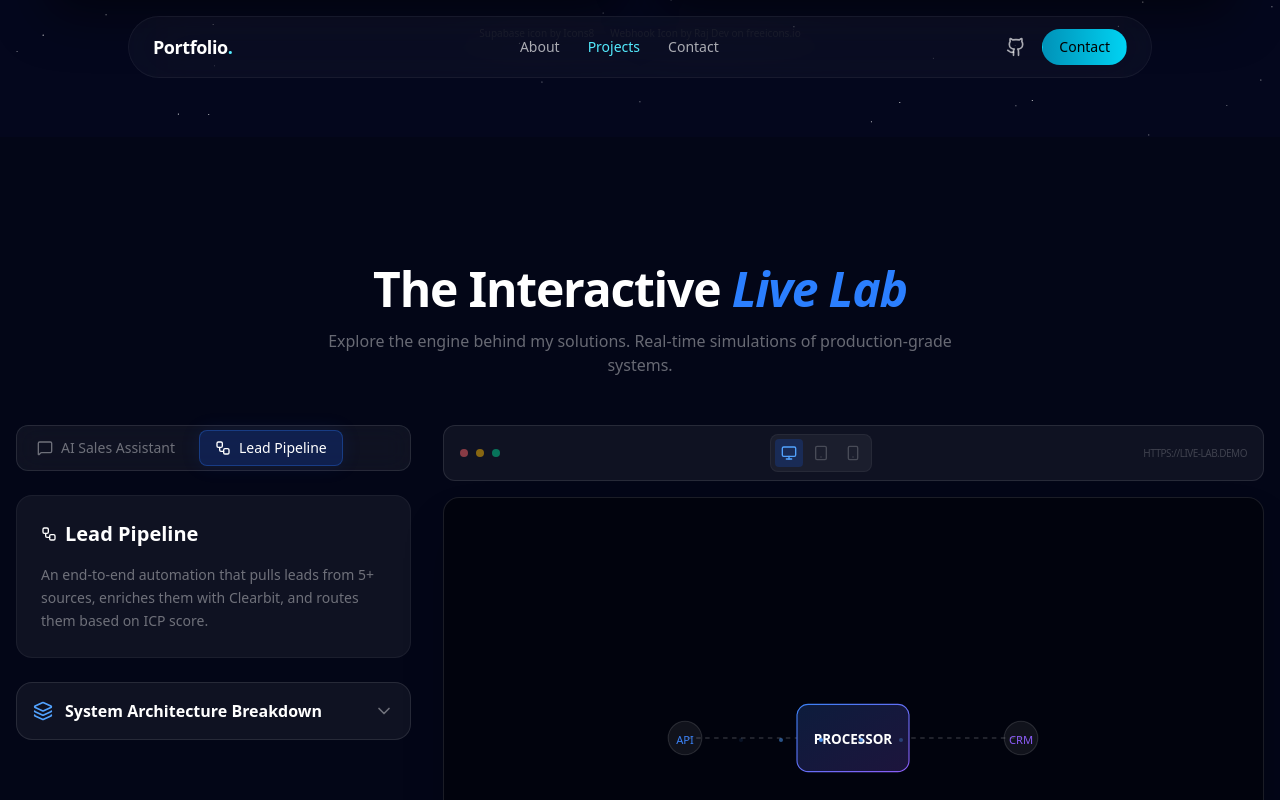
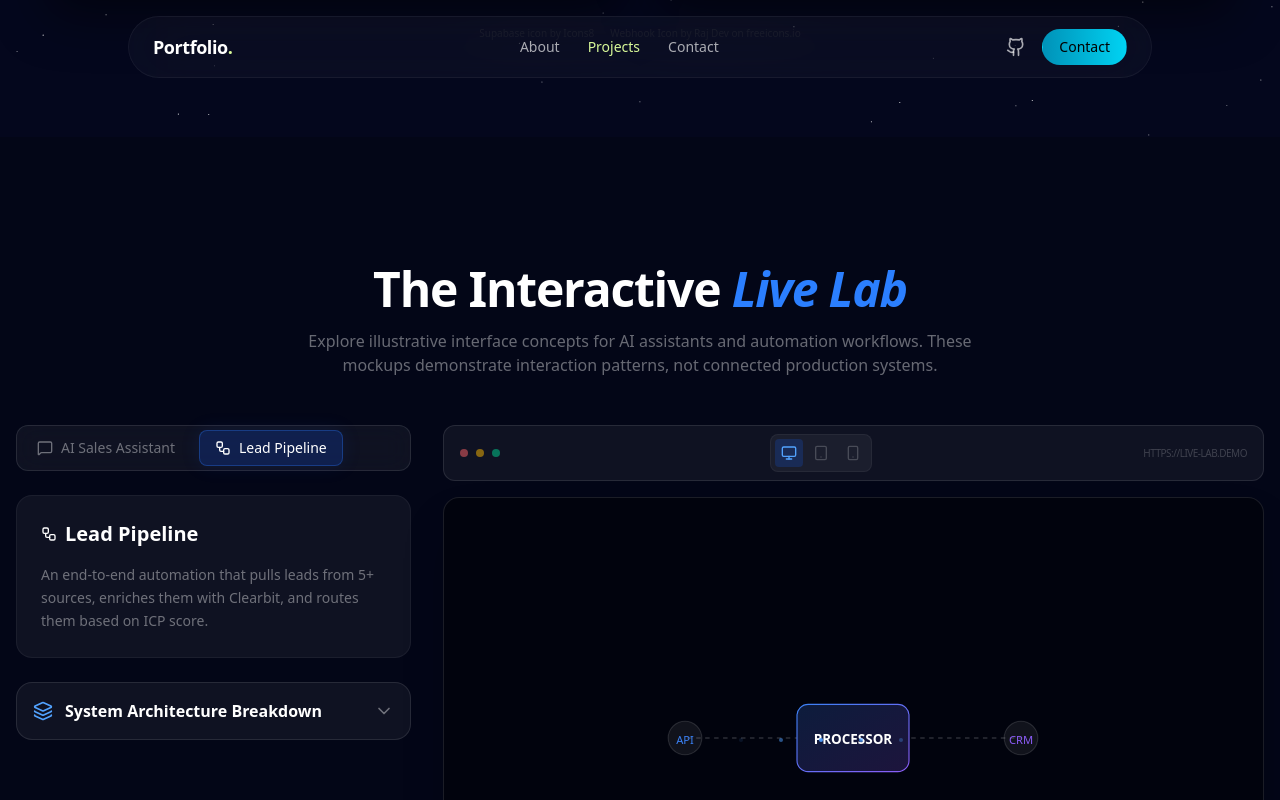
Before and after one commit to AbhilashDash10082k4/portfolio, a Next.js app: page / in a window 1280 px wide. Both pictures are taken after a click on the button "Lead Pipeline". Shown: the part 5440-6240 px from the top of the page. Built offline with nearby package versions, Linux system fonts and the light colour scheme.

Commit message:
perf: reduce background and scrolling work
Merge Phase 3: native scrolling, visibility-aware Live Lab animations, consistent accent styling, and honest illustrative demo labels.

```diff
--- a/components/Navbar.tsx
+++ b/components/Navbar.tsx
@@ -67,8 +67,8 @@ export function Navbar() {
         aria-label="Main navigation"
         className="glass flex w-full max-w-5xl items-center justify-between rounded-full border border-white/10 bg-black/65 px-5 py-3 backdrop-blur-md sm:px-6"
       >
-        <Link href="/" className="text-lg font-semibold tracking-tight text-white focus-visible:outline focus-visible:outline-2 focus-visible:outline-cyan-300">
-          Portfolio<span className="text-cyan-300">.</span>
+        <Link href="/" className="text-lg font-semibold tracking-tight text-white focus-visible:outline focus-visible:outline-2 focus-visible:outline-lime-200">
+          Portfolio<span className="text-lime-200">.</span>
         </Link>
 
         <div className="hidden items-center gap-7 md:flex">
@@ -80,7 +80,7 @@ export function Navbar() {
                 key={link.href}
                 href={link.href}
                 aria-current={isActive ? "location" : undefined}
-                className={`text-sm transition-colors hover:text-cyan-200 focus-visible:outline focus-visible:outline-2 focus-visible:outline-offset-4 focus-visible:outline-cyan-300 ${isActive ? "text-cyan-300" : "text-white/65"}`}
+                className={`text-sm transition-colors hover:text-lime-100 focus-visible:outline focus-visible:outline-2 focus-visible:outline-offset-4 focus-visible:outline-lime-200 ${isActive ? "text-lime-200" : "text-white/65"}`}
               >
                 {link.name}
               </Link>
@@ -94,7 +94,7 @@ export function Navbar() {
             target="_blank"
             rel="noreferrer"
             aria-label="GitHub profile (opens in a new tab)"
-            className="text-white/65 transition-colors hover:text-white focus-visible:outline focus-visible:outline-2 focus-visible:outline-offset-4 focus-visible:outline-cyan-300"
+            className="text-white/65 transition-colors hover:text-white focus-visible:outline focus-visible:outline-2 focus-visible:outline-offset-4 focus-visible:outline-lime-200"
           >
             <Github aria-hidden="true" className="size-5" />
           </Link>
--- a/components/SmoothScroll.jsx
+++ b/components/SmoothScroll.jsx
@@ -1,24 +1,12 @@
-'use client';
-
-import { ReactLenis } from 'lenis/react';
-
-export default function SmoothScrolling({ children }) {
-  return (
-    <ReactLenis
-      root
-      options={{
-        lerp: 0.05, // Lower = smoother (0.05-0.1 recommended)
-        duration: 1.2, // Animation duration
-        smoothTouch: true, // Enable smooth scroll on mobile
-        smooth: true,
-        wheelMultiplier: 1, // Mouse wheel sensitivity
-        touchMultiplier: 1, // Touch sensitivity
-        infinite: false, // Disable infinite scroll
-        autoResize: true, // Auto resize on window resize
-        syncTouch: false, // Better for performance on mobile
-      }}
-    >
-      {children}
-    </ReactLenis>
-  );
+/**
+ * Root scrolling wrapper.
+ * Related files: app/layout.tsx wraps the site with this component; navigation
+ * uses native anchors and CSS scroll-behavior from app/globals.css.
+ * Native browser scrolling avoids a global animation loop and respects OS
+ * reduced-motion settings without introducing a client-side provider.
+ */
+export default function SmoothScrolling({
+  children,
+}) {
+  return children;
 }
--- a/components/live-lab/LiveLabSection.tsx
+++ b/components/live-lab/LiveLabSection.tsx
@@ -1,7 +1,7 @@
 "use client";
 
-import React, { useState, useEffect } from "react";
-import { motion, AnimatePresence } from "motion/react";
+import React, { useState, useEffect, useRef } from "react";
+import { motion, AnimatePresence, useInView, useReducedMotion } from "motion/react";
 import { DemoSwitcher } from "./DemoSwitcher";
 import { DemoFrame } from "./DemoFrame";
 import { ArchitectureBreakdown } from "./ArchitectureBreakdown";
@@ -43,6 +43,10 @@ const DEMOS = [
 ];
 
 export const LiveLabSection = () => {
+    const sectionRef = useRef<HTMLElement>(null);
+    const isInView = useInView(sectionRef, { once: false, margin: "-80px" });
+    const prefersReducedMotion = useReducedMotion();
+    const animateAmbientEffects = isInView && !prefersReducedMotion;
     const [activeDemoId, setActiveDemoId] = useState(DEMOS[0].id);
     const [isLoading, setIsLoading] = useState(false);
 
@@ -59,14 +63,14 @@ export const LiveLabSection = () => {
     };
 
     return (
-        <Section id="live-lab" className="py-24 bg-[#030617]">
+        <Section ref={sectionRef} id="live-lab" className="py-24 bg-[#030617]">
             <div className="container mx-auto px-4 space-y-12">
                 <div className="text-center space-y-4 max-w-2xl mx-auto">
                     <h2 className="text-4xl md:text-5xl font-bold text-white tracking-tight">
                         The Interactive <span className="text-blue-500 italic">Live Lab</span>
                     </h2>
                     <p className="text-white/40">
-                        Explore the engine behind my solutions. Real-time simulations of production-grade systems.
+                        Explore illustrative interface concepts for AI assistants and automation workflows. These mockups demonstrate interaction patterns, not connected production systems.
                     </p>
                 </div>
 
@@ -101,7 +105,7 @@ export const LiveLabSection = () => {
                                 {activeDemoId === "chatbot" ? (
                                     <ChatbotMock key="chatbot" />
                                 ) : (
-                                    <AutomationMock key="automation" />
+                                    <AutomationMock key="automation" animateAmbientEffects={animateAmbientEffects} />
                                 )}
                             </AnimatePresence>
                         </DemoFrame>
@@ -151,7 +155,7 @@ const ChatbotMock = () => (
     </motion.div>
 );
 
-const AutomationMock = () => (
+const AutomationMock = ({ animateAmbientEffects }: { animateAmbientEffects: boolean }) => (
     <motion.div
         initial={{ opacity: 0, scale: 0.95 }}
         animate={{ opacity: 1, scale: 1 }}
@@ -174,16 +178,16 @@ const AutomationMock = () => (
                     stroke="#ffffff20"
                     strokeWidth="2"
                     strokeDasharray="4 4"
-                    animate={{ strokeDashoffset: [0, -20] }}
-                    transition={{ repeat: Infinity, duration: 1, ease: "linear" }}
+                    animate={animateAmbientEffects ? { strokeDashoffset: [0, -20] } : { strokeDashoffset: 0 }}
+                    transition={{ repeat: animateAmbientEffects ? Infinity : 0, duration: 1, ease: "linear" }}
                 />
                 <motion.path
                     d="M 250 150 L 350 150"
                     stroke="#ffffff20"
                     strokeWidth="2"
                     strokeDasharray="4 4"
-                    animate={{ strokeDashoffset: [0, -20] }}
-                    transition={{ repeat: Infinity, duration: 1, ease: "linear" }}
+                    animate={animateAmbientEffects ? { strokeDashoffset: [0, -20] } : { strokeDashoffset: 0 }}
+                    transition={{ repeat: animateAmbientEffects ? Infinity : 0, duration: 1, ease: "linear" }}
                 />
 
                 {/* Nodes */}
@@ -203,16 +207,8 @@ const AutomationMock = () => (
                     <motion.div
                         key={i}
                         className="absolute w-1 h-1 bg-blue-400 rounded-full"
-                        animate={{
-                            x: [100, 300],
-                            opacity: [0, 1, 0]
-                        }}
-                        transition={{
-                            duration: 2,
-                            repeat: Infinity,
-                            delay: i * 0.4,
-                            ease: "linear"
-                        }}
+                        animate={animateAmbientEffects ? { x: [100, 300], opacity: [0, 1, 0] } : { opacity: 0 }}
+                        transition={{ duration: 2, repeat: animateAmbientEffects ? Infinity : 0, delay: i * 0.4, ease: "linear" }}
                         style={{ top: '50%' }}
                     />
                 ))}
@@ -221,12 +217,12 @@ const AutomationMock = () => (
 
         <div className="grid grid-cols-2 gap-8 w-full">
             <div className="bg-white/5 p-4 rounded-xl border border-white/5 space-y-2">
-                <div className="text-[10px] uppercase text-white/40 tracking-widest font-bold">Processed</div>
-                <div className="text-2xl font-bold font-mono">1,248</div>
+                <div className="text-[10px] uppercase text-white/40 tracking-widest font-bold">Example metric</div>
+                <div className="text-2xl font-bold font-mono">Demo</div>
             </div>
             <div className="bg-white/5 p-4 rounded-xl border border-white/5 space-y-2">
-                <div className="text-[10px] uppercase text-white/40 tracking-widest font-bold">Success Rate</div>
-                <div className="text-2xl font-bold font-mono">99.9%</div>
+                <div className="text-[10px] uppercase text-white/40 tracking-widest font-bold">Status</div>
+                <div className="text-2xl font-bold font-mono">Illustrative</div>
             </div>
         </div>
     </motion.div>
```
